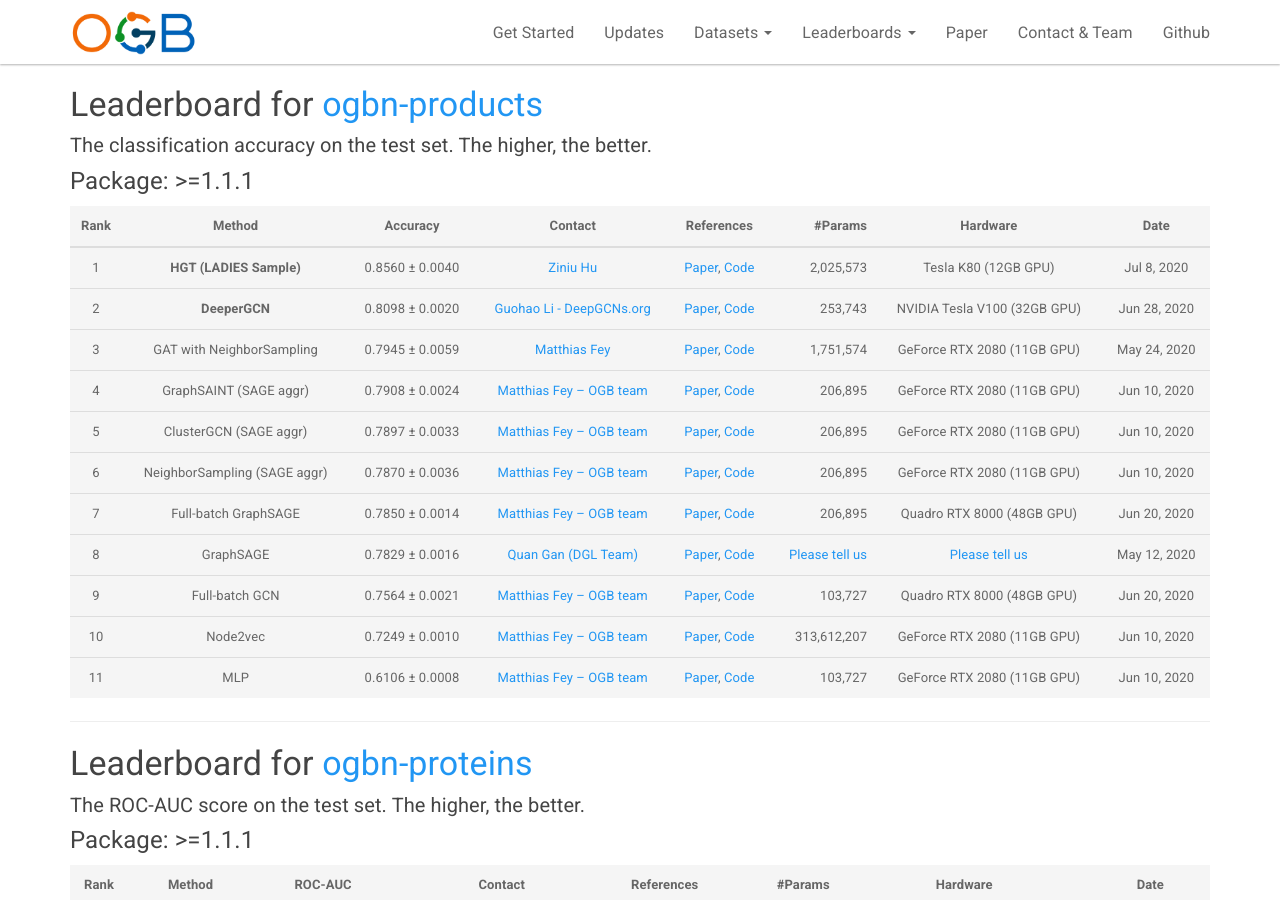
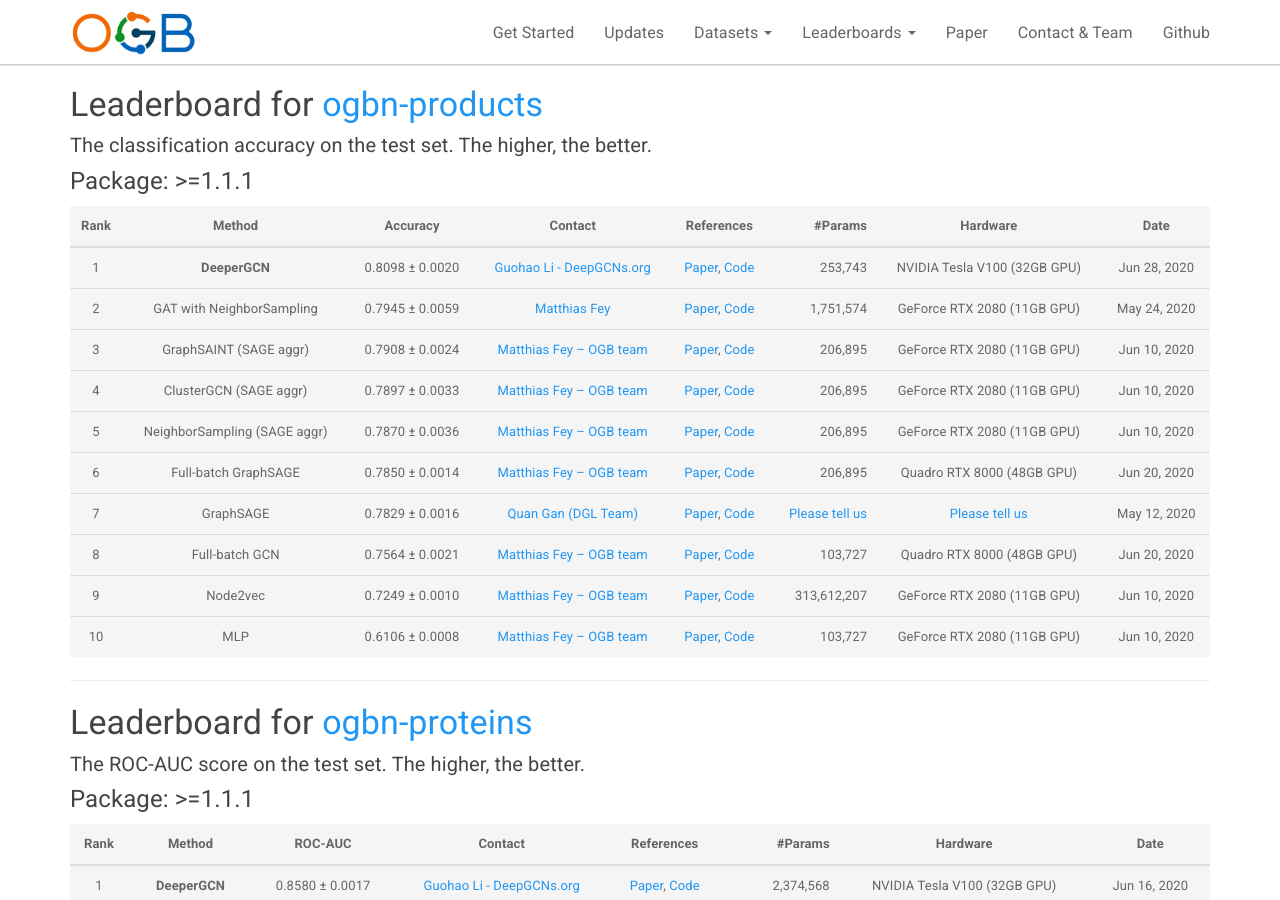
Before and after one commit to snap-stanford/ogb-web, a Jekyll site: the page built from _docs/leaderboard/leader_nodeprop.md, in a window 1280 px wide and 900 px high, scrolled down 372 px. Built offline with Jekyll 4.4.1, drawn with Linux system fonts in a browser that asks for light colours.

Commit message:
updateleaderboard

```diff
--- a/_docs/leaderboard/leader_nodeprop.md
+++ b/_docs/leaderboard/leader_nodeprop.md
@@ -26,17 +26,16 @@ The **bold** method name indicates that the implementation is **official** (by t
 
 | Rank  | Method | Accuracy | Contact | References | #Params | Hardware | Date
 |:----:|:-----:|:------:|:-----:|:-----:|-----:|:-----:|:-----:|
-|  1  |  **HGT (LADIES Sample)**  | 0.8560 ± 0.0040   | [Ziniu Hu](mailto:bull@cs.ucla.edu) | [Paper](https://arxiv.org/abs/2003.01332), [Code](https://github.com/acbull/pyHGT/tree/master/ogbn-products) | 2,025,573 | Tesla K80 (12GB GPU) | Jul 8, 2020 |
-|  2  |  **DeeperGCN**  | 0.8098 ± 0.0020   | [Guohao Li - DeepGCNs.org](mailto:guohao.li@kaust.edu.sa) | [Paper](https://arxiv.org/abs/2006.07739), [Code](https://github.com/lightaime/deep_gcns_torch/tree/master/examples/ogb) | 253,743 | NVIDIA Tesla V100 (32GB GPU) | Jun 28, 2020 |
-|  3  |  GAT with NeighborSampling  | 0.7945 ± 0.0059   | [Matthias Fey](mailto:matthias.fey@tu-dortmund.de) | [Paper](https://arxiv.org/abs/1710.10903), [Code](https://github.com/rusty1s/pytorch_geometric/blob/master/examples/ogbn_products_gat.py) | 1,751,574 | GeForce RTX 2080 (11GB GPU) | May 24, 2020 |
-|  4  |  GraphSAINT (SAGE aggr)  | 0.7908 ± 0.0024   | [Matthias Fey -- OGB team](mailto:matthias.fey@tu-dortmund.de) | [Paper](https://arxiv.org/abs/1907.04931), [Code](https://github.com/snap-stanford/ogb/tree/master/examples/nodeproppred/products) | 206,895 | GeForce RTX 2080 (11GB GPU) | Jun 10, 2020 |
-|  5  |  ClusterGCN (SAGE aggr)  | 0.7897 ± 0.0033   | [Matthias Fey -- OGB team](mailto:matthias.fey@tu-dortmund.de) | [Paper](https://arxiv.org/abs/1905.07953), [Code](https://github.com/snap-stanford/ogb/tree/master/examples/nodeproppred/products) | 206,895 | GeForce RTX 2080 (11GB GPU) | Jun 10, 2020 |
-|  6  |  NeighborSampling (SAGE aggr)  | 0.7870 ± 0.0036   | [Matthias Fey -- OGB team](mailto:matthias.fey@tu-dortmund.de) | [Paper](https://arxiv.org/abs/1706.02216), [Code](https://github.com/snap-stanford/ogb/tree/master/examples/nodeproppred/products) | 206,895 | GeForce RTX 2080 (11GB GPU) | Jun 10, 2020 |
-|  7  |  Full-batch GraphSAGE  | 0.7850 ± 0.0014   | [Matthias Fey -- OGB team](mailto:matthias.fey@tu-dortmund.de) | [Paper](https://arxiv.org/abs/1706.02216), [Code](https://github.com/snap-stanford/ogb/tree/master/examples/nodeproppred/products) | 206,895 | Quadro RTX 8000 (48GB GPU) | Jun 20, 2020 |
-|  8  |  GraphSAGE  | 0.7829 ± 0.0016   | [Quan Gan (DGL Team)](mailto:quagan@amazon.com) | [Paper](https://arxiv.org/abs/1706.02216), [Code](https://github.com/dmlc/dgl/tree/master/examples/pytorch/ogb/ogbn-products/graphsage) | [Please tell us](mailto:ogb@cs.stanford.edu) | [Please tell us](mailto:ogb@cs.stanford.edu) | May 12, 2020 |
-|  9  |  Full-batch GCN  | 0.7564 ± 0.0021   | [Matthias Fey -- OGB team](mailto:matthias.fey@tu-dortmund.de) | [Paper](https://arxiv.org/abs/1609.02907), [Code](https://github.com/snap-stanford/ogb/tree/master/examples/nodeproppred/products) | 103,727 | Quadro RTX 8000 (48GB GPU) | Jun 20, 2020 |
-|  10  |  Node2vec  | 0.7249 ± 0.0010   | [Matthias Fey -- OGB team](mailto:matthias.fey@tu-dortmund.de) | [Paper](https://arxiv.org/abs/1607.00653), [Code](https://github.com/snap-stanford/ogb/tree/master/examples/nodeproppred/products) | 313,612,207 | GeForce RTX 2080 (11GB GPU) | Jun 10, 2020 |
-|  11  |  MLP  | 0.6106 ± 0.0008   | [Matthias Fey -- OGB team](mailto:matthias.fey@tu-dortmund.de) | [Paper](https://arxiv.org/abs/2005.00687), [Code](https://github.com/snap-stanford/ogb/tree/master/examples/nodeproppred/products) | 103,727 | GeForce RTX 2080 (11GB GPU) | Jun 10, 2020 |
+|  1  |  **DeeperGCN**  | 0.8098 ± 0.0020   | [Guohao Li - DeepGCNs.org](mailto:guohao.li@kaust.edu.sa) | [Paper](https://arxiv.org/abs/2006.07739), [Code](https://github.com/lightaime/deep_gcns_torch/tree/master/examples/ogb) | 253,743 | NVIDIA Tesla V100 (32GB GPU) | Jun 28, 2020 |
+|  2  |  GAT with NeighborSampling  | 0.7945 ± 0.0059   | [Matthias Fey](mailto:matthias.fey@tu-dortmund.de) | [Paper](https://arxiv.org/abs/1710.10903), [Code](https://github.com/rusty1s/pytorch_geometric/blob/master/examples/ogbn_products_gat.py) | 1,751,574 | GeForce RTX 2080 (11GB GPU) | May 24, 2020 |
+|  3  |  GraphSAINT (SAGE aggr)  | 0.7908 ± 0.0024   | [Matthias Fey -- OGB team](mailto:matthias.fey@tu-dortmund.de) | [Paper](https://arxiv.org/abs/1907.04931), [Code](https://github.com/snap-stanford/ogb/tree/master/examples/nodeproppred/products) | 206,895 | GeForce RTX 2080 (11GB GPU) | Jun 10, 2020 |
+|  4  |  ClusterGCN (SAGE aggr)  | 0.7897 ± 0.0033   | [Matthias Fey -- OGB team](mailto:matthias.fey@tu-dortmund.de) | [Paper](https://arxiv.org/abs/1905.07953), [Code](https://github.com/snap-stanford/ogb/tree/master/examples/nodeproppred/products) | 206,895 | GeForce RTX 2080 (11GB GPU) | Jun 10, 2020 |
+|  5  |  NeighborSampling (SAGE aggr)  | 0.7870 ± 0.0036   | [Matthias Fey -- OGB team](mailto:matthias.fey@tu-dortmund.de) | [Paper](https://arxiv.org/abs/1706.02216), [Code](https://github.com/snap-stanford/ogb/tree/master/examples/nodeproppred/products) | 206,895 | GeForce RTX 2080 (11GB GPU) | Jun 10, 2020 |
+|  6  |  Full-batch GraphSAGE  | 0.7850 ± 0.0014   | [Matthias Fey -- OGB team](mailto:matthias.fey@tu-dortmund.de) | [Paper](https://arxiv.org/abs/1706.02216), [Code](https://github.com/snap-stanford/ogb/tree/master/examples/nodeproppred/products) | 206,895 | Quadro RTX 8000 (48GB GPU) | Jun 20, 2020 |
+|  7  |  GraphSAGE  | 0.7829 ± 0.0016   | [Quan Gan (DGL Team)](mailto:quagan@amazon.com) | [Paper](https://arxiv.org/abs/1706.02216), [Code](https://github.com/dmlc/dgl/tree/master/examples/pytorch/ogb/ogbn-products/graphsage) | [Please tell us](mailto:ogb@cs.stanford.edu) | [Please tell us](mailto:ogb@cs.stanford.edu) | May 12, 2020 |
+|  8  |  Full-batch GCN  | 0.7564 ± 0.0021   | [Matthias Fey -- OGB team](mailto:matthias.fey@tu-dortmund.de) | [Paper](https://arxiv.org/abs/1609.02907), [Code](https://github.com/snap-stanford/ogb/tree/master/examples/nodeproppred/products) | 103,727 | Quadro RTX 8000 (48GB GPU) | Jun 20, 2020 |
+|  9  |  Node2vec  | 0.7249 ± 0.0010   | [Matthias Fey -- OGB team](mailto:matthias.fey@tu-dortmund.de) | [Paper](https://arxiv.org/abs/1607.00653), [Code](https://github.com/snap-stanford/ogb/tree/master/examples/nodeproppred/products) | 313,612,207 | GeForce RTX 2080 (11GB GPU) | Jun 10, 2020 |
+|  10  |  MLP  | 0.6106 ± 0.0008   | [Matthias Fey -- OGB team](mailto:matthias.fey@tu-dortmund.de) | [Paper](https://arxiv.org/abs/2005.00687), [Code](https://github.com/snap-stanford/ogb/tree/master/examples/nodeproppred/products) | 103,727 | GeForce RTX 2080 (11GB GPU) | Jun 10, 2020 |
 
 
 <a name="ogbn-proteins"/>
```
